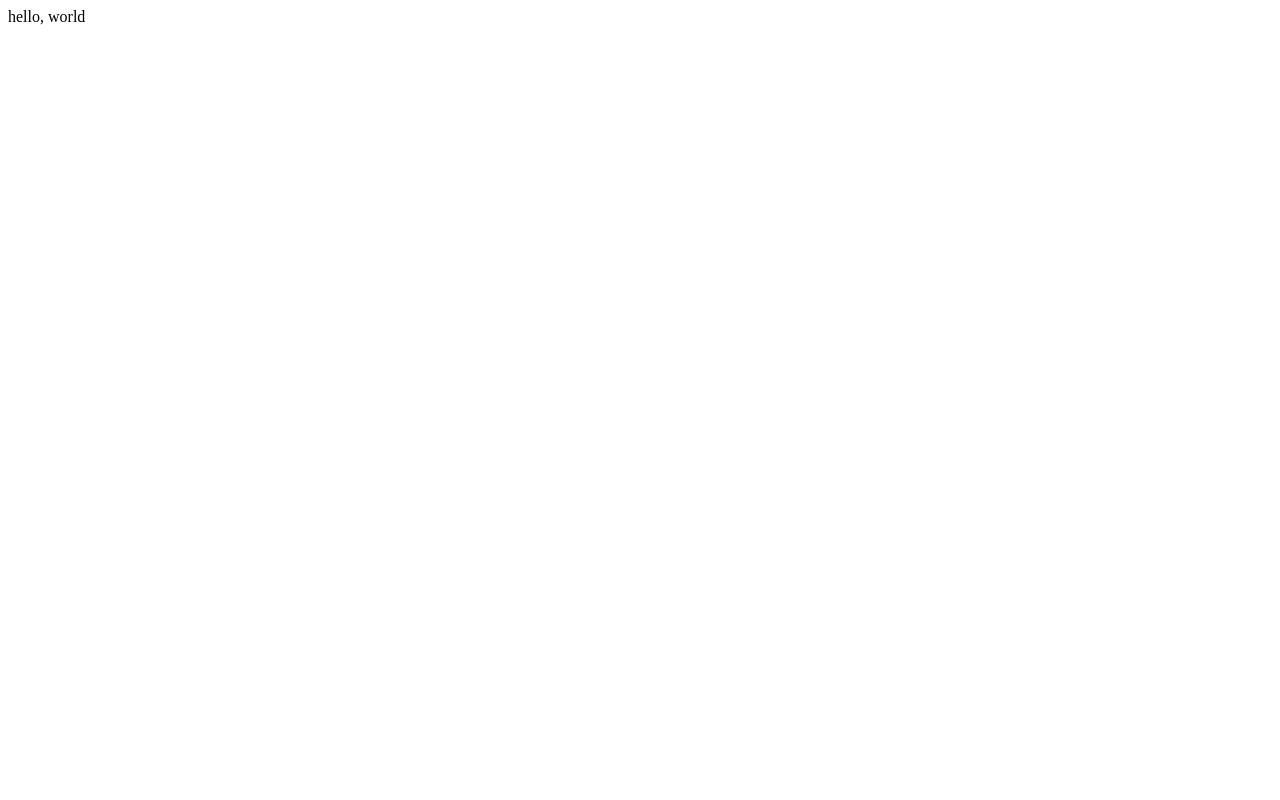
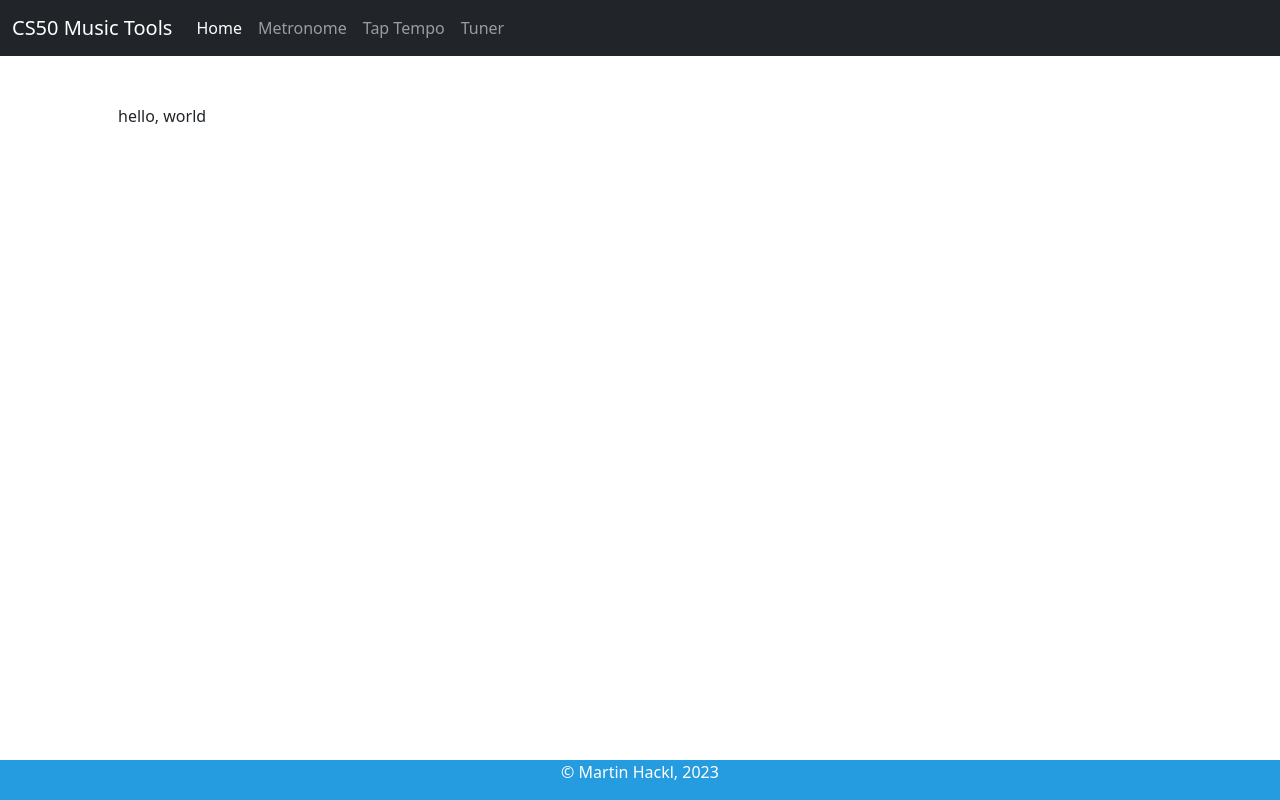
Before and after one commit to martin-hackl/cs50-final-project, a Flask app: page / in a window 1280 px wide. Before the commit the page is almost empty. Run offline with Flask 3, Linux system fonts and the light colour scheme.

Commit message:
Creating layout.html, creating navigation bar

```diff
--- /dev/null
+++ b/static/styles.css
@@ -0,0 +1,9 @@
+.footer {
+    position: fixed;
+    left: 0;
+    bottom: 0;
+    width: 100%;
+    background-color: rgba(37,156,224,1);
+    color: white;
+    text-align: center;
+  }
--- a/templates/index.html
+++ b/templates/index.html
@@ -1,11 +1,9 @@
-<!DOCTYPE html>
+{% extends "layout.html" %}
 
-<html lang="en">
-    <head>
-        <meta name="viewport" content="initial-scale=1, width=device-width">
-        <title>hello</title>
-    </head>
-    <body>
-        hello, world
-    </body>
-</html>
+{% block title %}
+    CS50 Music Tools
+{% endblock %}
+
+{% block main %}
+    hello, world
+{% endblock %}
--- /dev/null
+++ b/templates/layout.html
@@ -0,0 +1,64 @@
+<!DOCTYPE html>
+
+<html lang="en">
+
+<head>
+
+    <meta charset="utf-8">
+    <meta name="viewport" content="initial-scale=1, width=device-width">
+
+    <!-- http://getbootstrap.com/docs/5.3/ -->
+    <link href="https://cdn.jsdelivr.net/npm/bootstrap@5.3.0/dist/css/bootstrap.min.css" rel="stylesheet" integrity="sha384-9ndCyUaIbzAi2FUVXJi0CjmCapSmO7SnpJef0486qhLnuZ2cdeRhO02iuK6FUUVM" crossorigin="anonymous">
+
+    <!-- https://favicon.io/emoji-favicons/money-mouth-face/ -->
+    <link href="/static/favicon.ico" rel="icon">
+
+    <link href="/static/styles.css" rel="stylesheet">
+
+    <!-- http://getbootstrap.com/docs/5.3/ -->
+    <script src="https://cdn.jsdelivr.net/npm/@popperjs/core@2.11.8/dist/umd/popper.min.js" integrity="sha384-I7E8VVD/ismYTF4hNIPjVp/Zjvgyol6VFvRkX/vR+Vc4jQkC+hVqc2pM8ODewa9r" crossorigin="anonymous"></script>
+    <script src="https://cdn.jsdelivr.net/npm/bootstrap@5.3.0/dist/js/bootstrap.min.js" integrity="sha384-fbbOQedDUMZZ5KreZpsbe1LCZPVmfTnH7ois6mU1QK+m14rQ1l2bGBq41eYeM/fS" crossorigin="anonymous"></script>
+
+    <title>{% block title %}{% endblock %}</title>
+
+</head>
+
+<body>
+
+    <nav class="navbar navbar-expand-lg bg-dark" data-bs-theme="dark">
+        <div class="container-fluid">
+          <a class="navbar-brand" href="#">CS50 Music Tools</a>
+          <button class="navbar-toggler" type="button" data-bs-toggle="collapse" data-bs-target="#navbarSupportedContent" aria-controls="navbarSupportedContent" aria-expanded="false" aria-label="Toggle navigation">
+            <span class="navbar-toggler-icon"></span>
+          </button>
+          <div class="collapse navbar-collapse" id="navbarSupportedContent">
+            <ul class="navbar-nav me-auto mb-2 mb-lg-0">
+              <li class="nav-item">
+                <a class="nav-link active" aria-current="page" href="#">Home</a>
+              </li>
+              <li class="nav-item">
+                <a class="nav-link" href="#">Metronome</a>
+              </li>
+              <li class="nav-item">
+                <a class="nav-link" href="#">Tap Tempo</a>
+              </li>
+              <li class="nav-item">
+                <a class="nav-link" href="#">Tuner</a>
+              </li>
+            </ul>
+          </div>
+        </div>
+      </nav>
+
+    <main class="container p-5">
+        {% block main %}{% endblock %}
+    </main>
+
+    <footer>
+        <div class="footer">
+            <p>&copy; Martin Hackl, 2023</p>
+        </div>
+
+    </footer>
+
+</body>
```
